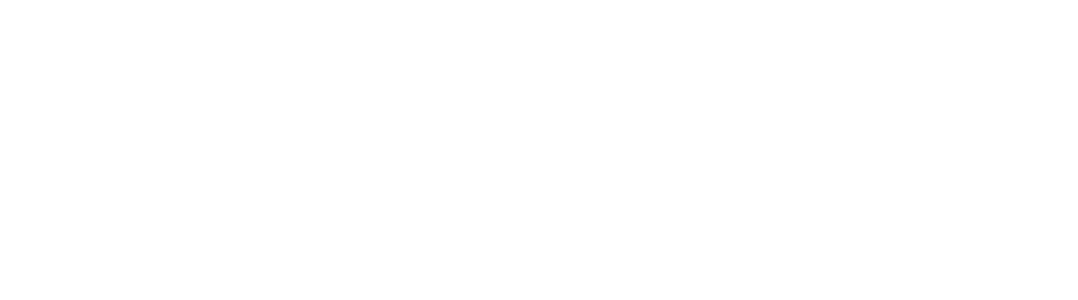
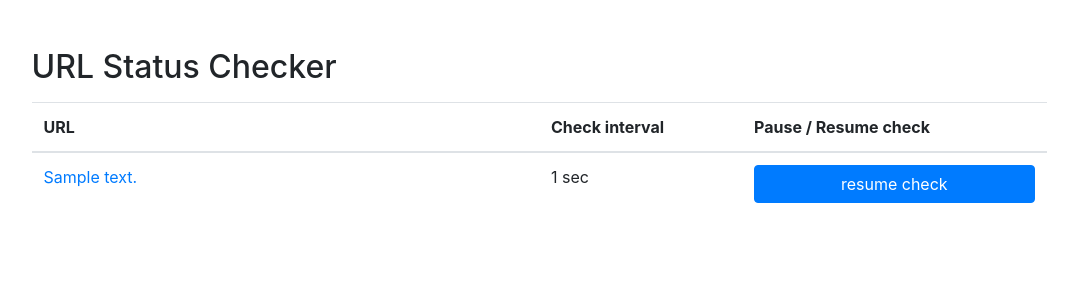
Before and after one commit to alisher-matkurbanov/URL-Status-Checker, a Django app: page / in a window 1280 px wide. Before the commit the part shown is empty. Shown: the top 300 px of the page, without its empty margins (101-1179 px from the left). Run offline with Django 3.2, Linux system fonts and the light colour scheme; a user stored in the database is signed in; tables that the repository leaves empty hold one stand-in row (values such as "Sample post"); some libraries are stand-ins or nearby versions.

Commit message:
add switchers

```diff
--- a/checker_app/models.py
+++ b/checker_app/models.py
@@ -4,7 +4,10 @@ from django.db import models
 class URL(models.Model):
     text = models.URLField(verbose_name="URL", max_length=200, unique=True)
     response_status = models.IntegerField(null=True, verbose_name="status")
-    check_interval = models.PositiveIntegerField(verbose_name="check interval")
+    check_interval = models.PositiveIntegerField(
+        default=5,
+        verbose_name="check interval"
+    )
     is_paused = models.BooleanField(default=False, verbose_name="paused?")
 
     def __str__(self):
--- a/checker_app/templates/index.html
+++ b/checker_app/templates/index.html
@@ -1,10 +1,152 @@
-<!DOCTYPE html>
+<!doctype html>
 <html lang="en">
 <head>
-    <meta charset="UTF-8">
-    <title>Title</title>
+    <meta charset="utf-8">
+    <meta name="viewport" content="width=device-width, initial-scale=1, shrink-to-fit=no">
+    <link rel="stylesheet" href="https://stackpath.bootstrapcdn.com/bootstrap/4.1.3/css/bootstrap.min.css"
+          integrity="sha384-MCw98/SFnGE8fJT3GXwEOngsV7Zt27NXFoaoApmYm81iuXoPkFOJwJ8ERdknLPMO" crossorigin="anonymous">
+    <title>URL Status Checker</title>
 </head>
 <body>
+<div class="container">
+    <div class="row justify-content-center">
+        <div class="col-11">
+            <h2 class="mt-5 mb-3">URL Status Checker</h2>
+            <table class="table" id="urls">
+                <tr>
+                    <th scope="col" style="width: 50%">URL</th>
+                    <th scope="col" style="width: 20%">Check interval</th>
+                    <th scope="col" style="width: 30%">Pause / Resume check</th>
+                </tr>
+                <tbody>
+                {% for url in urls %}
+                    <tr id="{{ url.id }}">
+                        <td style="width: 50%">
+                            <a href="{{ url.text }}">{{ url.text }}</a>
+                        </td>
+                        <td style="width: 20%">
+                            <p>{{ url.check_interval }} sec</p>
+                        </td>
+                        <td style="width: 30%">
+                            <button id="button_{{ url.id }}" data-url-id="{{ url.id }}"
+                                    type="button"
+                                    class="btn btn-primary btn-block pauseSwitcher">
+                                {% if url.is_paused %}
+                                    resume check
+                                {% else %}
+                                    pause check
+                                {% endif %}
+                            </button>
+                        </td>
+                    </tr>
+                {% endfor %}
+                </tbody>
+            </table>
+        </div>
+    </div>
+</div>
+<script src="https://code.jquery.com/jquery-3.4.1.min.js"
+        integrity="sha256-CSXorXvZcTkaix6Yvo6HppcZGetbYMGWSFlBw8HfCJo="
+        crossorigin="anonymous"></script>
+<script type="text/javascript">
+    const getCookie = (name) => {
+        let cookieValue = null;
+        if (document.cookie && document.cookie !== '') {
+            let cookies = document.cookie.split(';');
+            for (let i = 0; i < cookies.length; i++) {
+                let cookie = cookies[i].trim();
+                // Does this cookie string begin with the name we want?
+                if (cookie.substring(0, name.length + 1) === (name + '=')) {
+                    cookieValue = decodeURIComponent(cookie.substring(name.length + 1));
+                    break;
+                }
+            }
+        }
+        return cookieValue;
+    };
 
+    const updateURLColor = (url_id, response_code) => {
+        if (response_code === 200) {
+            $(`#${url_id}`).addClass("table-success");
+        } else {
+            $(`#${url_id}`).addClass("table-danger");
+        }
+    };
+
+    const removeURL = (url_id) => {
+        $(`#${url_id}`).remove();
+    };
+
+    function checkURL(url_id) {
+        console.log("checkURL ", url_id);
+        $.ajax({
+            url: 'ajax/check_url',
+            type: 'post',
+            dataType: "json",
+            data: {
+                csrfmiddlewaretoken: getCookie('csrftoken'),
+                url_id: url_id,
+            },
+            success: (data) => {
+                if (data.is_deleted) {
+                    removeURL(data.url_id);
+                    return
+                }
+                if (data.is_paused === 0) {
+                    updateURLColor(data.url_id, data.response_status);
+                    setTimeout(() => {
+                            checkURL(url_id);
+                        },
+                        data.check_interval * 1000
+                    )
+                }
+            }
+        });
+    }
+
+    $(document).ready(() => {
+        let rows = $("#urls > tbody > tr").toArray();
+        rows.forEach((row) => {
+            let url_id = row.id;
+            if (url_id) {
+                setTimeout(
+                    () => {
+                        checkURL(url_id)
+                    }, 1000
+                )
+            }
+        });
+
+        $(".pauseSwitcher").click(function () {
+            let url_id = $(this).attr("data-url-id");
+            $.ajax({
+                url: 'ajax/update_url_pause_status',
+                type: 'post',
+                dataType: "json",
+                data: {
+                    csrfmiddlewaretoken: getCookie('csrftoken'),
+                    url_id: url_id,
+                },
+                success: (data) => {
+                    if (data.is_deleted) {
+                        removeURL(data.url_id);
+                        return
+                    }
+                    console.log(data);
+                    if (data.status === "resume") {
+                        $(this).html("resume check");
+                    } else if (data.status === "pause") {
+                        $(this).html("pause check");
+                        setTimeout(function () {
+                            checkURL(data.url_id);
+                        }, 1000)
+                    } else {
+                        console.log("Unknown status for url with id: ", url_id);
+                    }
+                },
+            });
+        });
+    });
+</script>
 </body>
 </html>
--- a/checker_app/urls.py
+++ b/checker_app/urls.py
@@ -1,7 +1,10 @@
 from django.urls import path
 
-from checker_app.views import index_view
+from checker_app.views import index_view, check_url, switch_url_pause_status
 
 urlpatterns = [
-    path("", index_view, name='index')
+    path("", index_view, name='index'),
+    path("ajax/check_url", check_url, name='update_url'),
+    path("ajax/update_url_pause_status", switch_url_pause_status,
+         name='update_url_pause_status')
 ]
--- a/checker_app/views.py
+++ b/checker_app/views.py
@@ -1,8 +1,70 @@
 from django.contrib.admin.views.decorators import staff_member_required
-from django.http import HttpResponse
+import json
+
+from django.http import HttpResponse, JsonResponse
 from django.shortcuts import render, redirect
+
+from checker_app.models import URL
+import requests
 
 
 @staff_member_required
 def index_view(request):
-    return render(request, "index.html")
+    urls = URL.objects.all()
+    json_urls = [
+        {
+            "is_paused": 1 if url.is_paused == True else 0,
+            "check_interval": url.check_interval,
+            "id": url.id,
+            "text": url.text,
+            "response_status": url.response_status,
+        }
+        for url in urls
+    ]
+    print(json_urls)
+    return render(request, "index.html", context={'urls': json_urls})
+
+
+def check_url(request):
+    url_id = int(request.POST["url_id"][0])
+    try:
+        url = URL.objects.get(id=url_id)
+    except URL.DoesNotExist:
+        return JsonResponse(data={
+            "is_deleted": 1,
+            "url_id": url_id,
+        })
+    if not url.is_paused:
+        try:
+            response_status = requests.head(url.text).status_code
+        except requests.ConnectionError:
+            response_status = 404
+        url.response_status = response_status
+        url.save()
+    return HttpResponse(json.dumps({
+        "is_deleted": 0,
+        "url_id": url.id,
+        "response_status": url.response_status,
+        "check_interval": url.check_interval,
+        "is_paused": 1 if url.is_paused == True else 0
+    }), content_type="application/json")
+
+
+def switch_url_pause_status(request):
+    url_id = request.POST["url_id"][0]
+    try:
+        url = URL.objects.get(id=url_id)
+        url.is_paused = not url.is_paused
+        url.save()
+    except URL.DoesNotExist:
+        return JsonResponse(data={
+            "is_deleted": 1,
+            "url_id": url_id,
+        })
+    return HttpResponse(
+        json.dumps({
+            "status": "resume" if url.is_paused else "pause",
+            "url_id": url_id
+        }),
+        content_type='application/json'
+    )
--- a/status_checker/settings.py
+++ b/status_checker/settings.py
@@ -36,6 +36,7 @@ INSTALLED_APPS = [
     'django.contrib.messages',
     'django.contrib.staticfiles',
     'checker_app',
+    'crispy_forms',
 ]
 
 MIDDLEWARE = [
@@ -113,3 +114,4 @@ USE_TZ = True
 # https://docs.djangoproject.com/en/2.1/howto/static-files/
 
 STATIC_URL = '/static/'
+CRISPY_TEMPLATE_PACK = 'bootstrap4'
```
Also changed, not shown: checker_app/migrations/0002_auto_20200220_1937.py (added).
